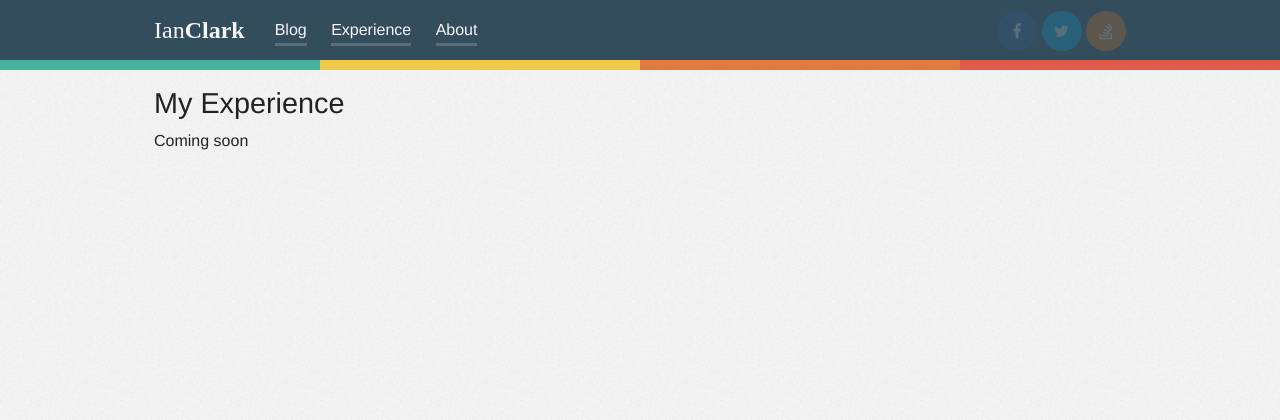
After one commit to evenicoulddoit/IanClark.me, a Django app: template experience/templates/experience/index.html in a window 1280 px wide. The commit adds this page. Shown: the top 420 px of the page. Run offline with Django 3.2, Linux system fonts and the light colour scheme; the template is opened without the code that fills it, so the values that code supplies are empty; parts of the project's set-up code (start-up, migrations or seed data) failed here and were passed over; some libraries are stand-ins or nearby versions; some web fonts are replaced.

Commit message:
Adds barebones for Django "Experience" app

```diff
--- a/django_ianclark/settings.py
+++ b/django_ianclark/settings.py
@@ -30,6 +30,7 @@ THIRD_PARTY_APPS = (
 
 LOCAL_APPS = (
     'blog',
+    'experience',
     'about',
     'tags',
 )
--- a/django_ianclark/urls.py
+++ b/django_ianclark/urls.py
@@ -9,6 +9,7 @@ urlpatterns = patterns('',
     # url(r'^blog/', include('blog.urls')),
     url(r'^$', include('blog.urls')),
     url(r'^blog/', include('blog.urls')),
+    url(r'^experience/', include('experience.urls')),
     url(r'^about/', include('about.urls')),
     url(r'^admin/', include(admin.site.urls)),
 )
--- /dev/null
+++ b/experience/templates/experience/index.html
@@ -0,0 +1,6 @@
+{% extends "base.html" %}
+
+{% block main %}
+<h1>My Experience</h1>
+<p>Coming soon</p>
+{% endblock %}
--- /dev/null
+++ b/experience/urls.py
@@ -0,0 +1,6 @@
+from django.conf.urls import patterns, url
+from experience import views
+
+urlpatterns = patterns('',
+    url(r'^$', views.index, name='index'),
+)
--- a/templates/base.html
+++ b/templates/base.html
@@ -61,7 +61,13 @@
                   Blog
                 </a>
               </li>
-              <li>Work</li>
+              <li>
+                {% url 'experience.views.index' as experience_url %}
+                <a href="{{ experience_url }}" {% if request.path|startswith:experience_url %}
+                   class="active "{% endif %}>
+                  Experience
+                </a>
+              </li>
               <li>
                 {% url 'about.views.index' as about_url %}
                 <a href="{{ about_url }}" {% if request.path|startswith:about_url %}
```
Also changed, not shown: experience/views.py (added, +8 -0 lines), experience/__init__.py (added).
